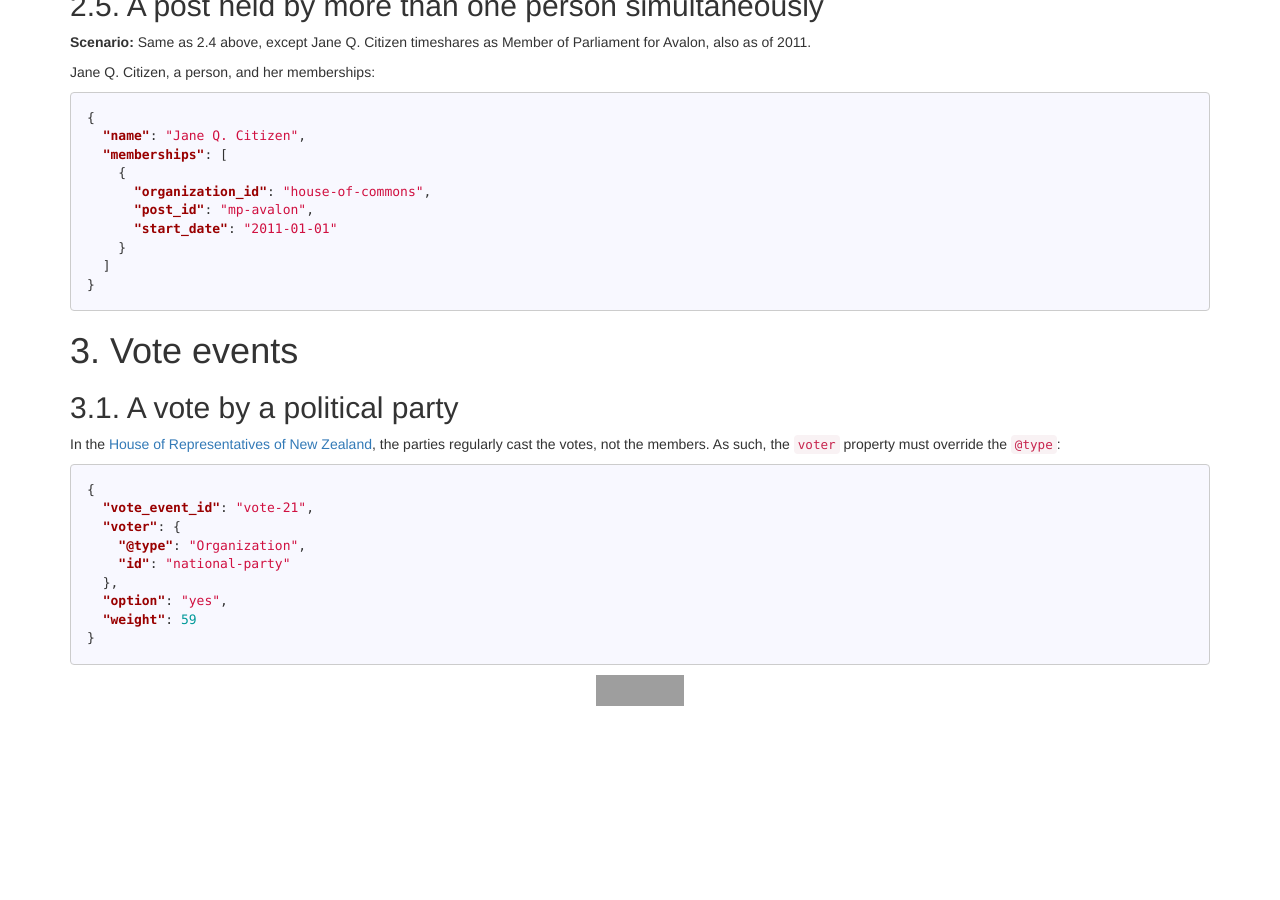
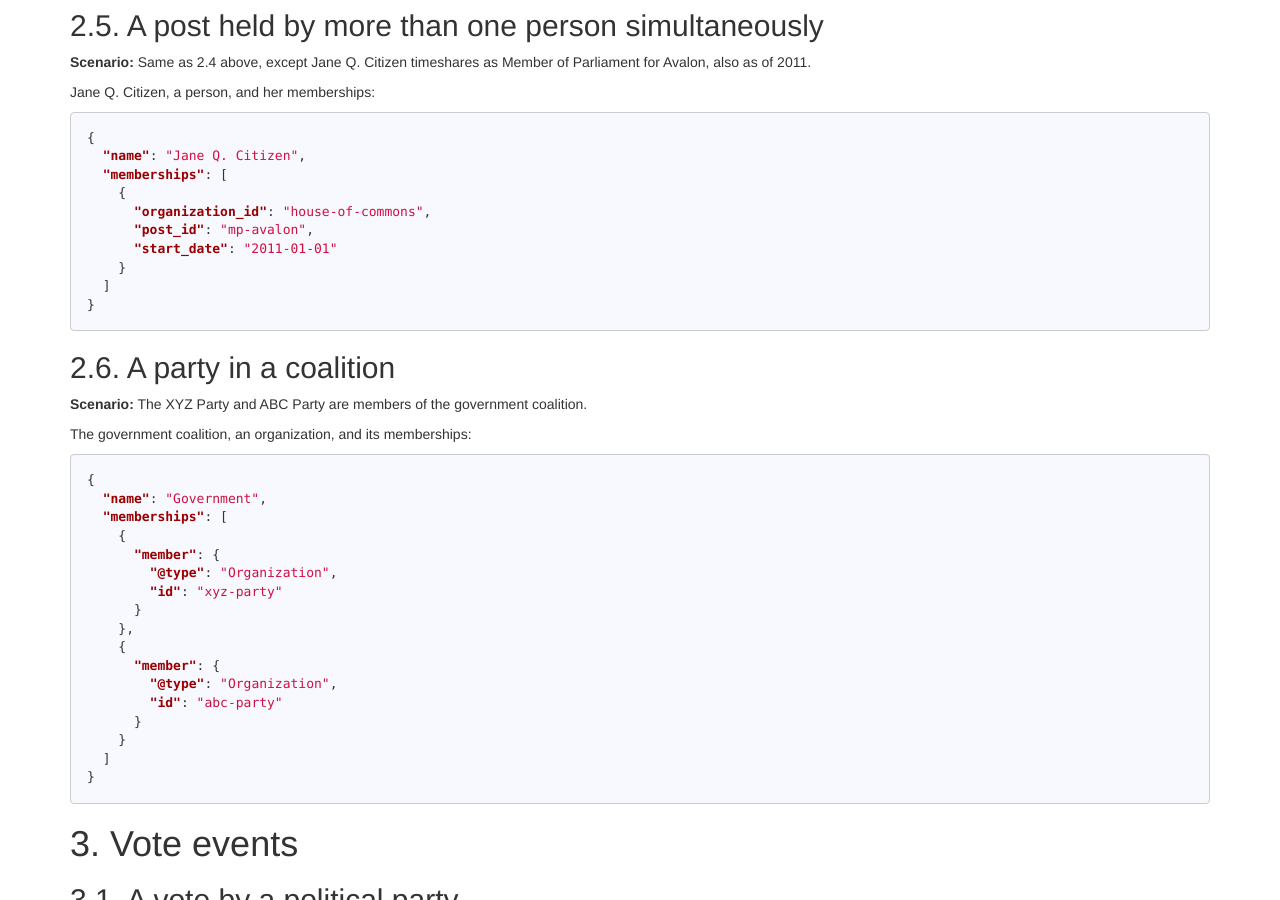
Before and after one commit to popolo-project/popolo-spec, a Jekyll site: the page built from appendices/examples.md, in a window 1280 px wide and 900 px high, scrolled down 4292 px. Built offline with Jekyll 4.4.1, drawn with Linux system fonts in a browser that asks for light colours; nearby versions of some CDN libraries; Markdown is read by kramdown in place of the engine named in the settings; before the commit the page ends 5008 px from its top, so only the background shows below that; some of the changed text lies outside the part shown; grey boxes are pictures that could not be loaded.

Commit message:
add member property to membership

````diff
--- a/appendices/examples.md
+++ b/appendices/examples.md
@@ -22,6 +22,7 @@ This document provides more complex examples than [the samples given in the spec
   1. [Change in party affiliation](#party-affiliation)
   1. [A previously held post](#previous-post)
   1. [A post held by more than one person simultaneously](#simultaneous-post)
+  1. [A party within a coalition](#party-coalition)
 1. [Vote events](#vote-events)
   1. [A vote by a political party](#party-vote)
 
@@ -256,6 +257,32 @@ Jane Q. Citizen, a person, and her memberships:
 }
 ```
 
+<h2 id="party-coalition">2.6. A party in a coalition</h2>
+
+**Scenario:** The XYZ Party and ABC Party are members of the government coalition.
+
+The government coalition, an organization, and its memberships:
+
+```json
+{
+  "name": "Government",
+  "memberships": [
+    {
+      "member": {
+        "@type": "Organization",
+        "id": "xyz-party"
+      }
+    },
+    {
+      "member": {
+        "@type": "Organization",
+        "id": "abc-party"
+      }
+    }
+  ]
+}
+```
+
 <h1 id="vote-events">3. Vote events</h1>
 
 <h2 id="party-vote">3.1. A vote by a political party</h2>
--- a/schemas/post.json
+++ b/schemas/post.json
@@ -33,11 +33,11 @@
       "$ref": "http://popoloproject.com/schemas/organization.json#"
     },
     "area_id": {
-      "description": "The ID of the geographic area to which this organization is related",
+      "description": "The ID of the geographic area to which this post is related",
       "type": ["string", "null"]
     },
     "area": {
-      "description": "The geographic area to which this organization is related",
+      "description": "The geographic area to which this post is related",
       "$ref": "http://popoloproject.com/schemas/area.json#"
     },
     "start_date": {
````
Also changed, not shown: schemas/membership.json (+17 -13 lines), specs/index.md (+1 -0 lines), specs/membership.md (+16 -21 lines), specs/post.md (+1 -1 lines), 1 other file.
